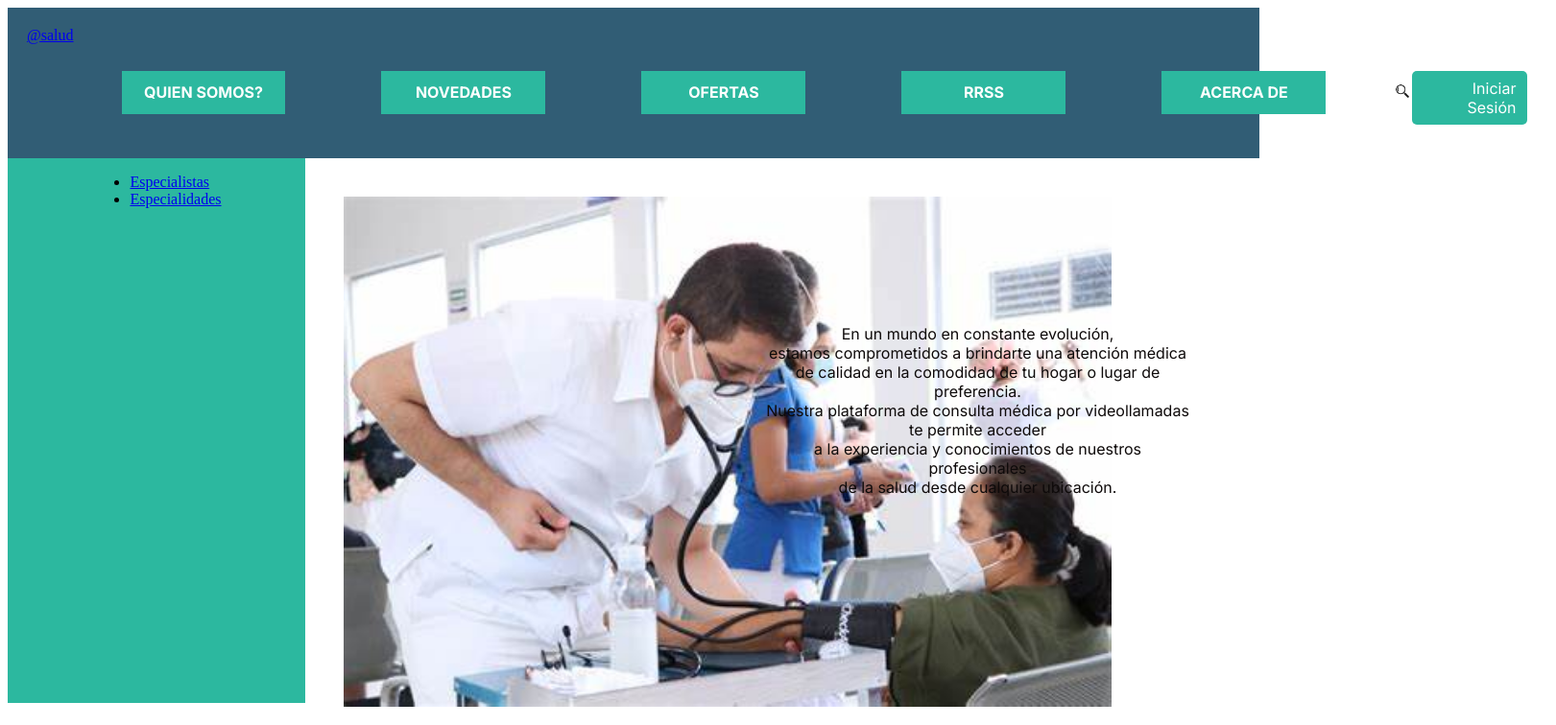
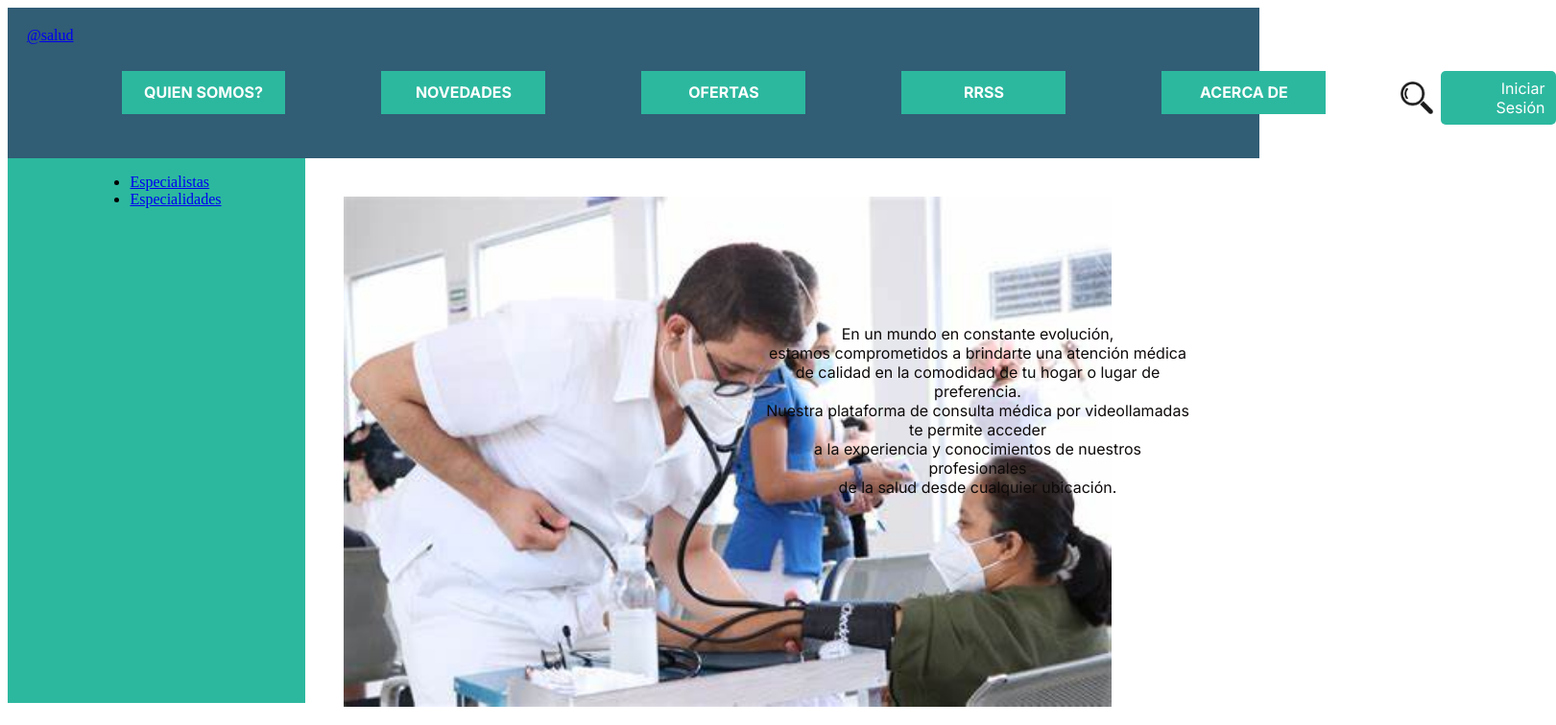
Before and after one commit to batista28/ProyectoSalud, a plain HTML site: page index.html in a window 1280 px wide. Shown: the top 756 px of the page at 96% size, 1621 px wide, since content can reach past the window. Drawn offline with Linux system fonts and the light colour scheme.

Commit message:
cambios de lupas

```diff
--- a/index.css
+++ b/index.css
@@ -106,8 +106,9 @@ header {
 }
 
 #searchIcon {
-  width: 20px; /* Ajusta el tamaño según sea necesario */
+  width: 50px; /* Ajusta el tamaño según sea necesario */
   cursor: pointer;
+  margin-top: 15px;
 }
 
 .search-menu {
```
